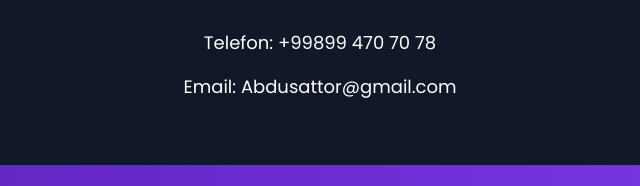
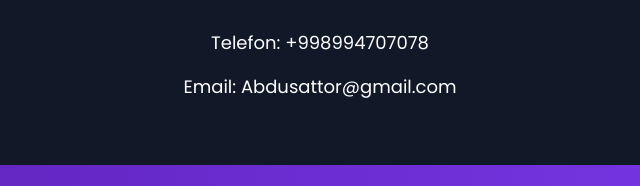
Before and after one commit to Abdusattoruz/PhoneTrend, a plain HTML site: page index.html in a window 1280 px wide. Shown: the part 1080-1266 px from the top of the page, 320-960 px from the left. Drawn offline with nearby package versions, Linux system fonts and the light colour scheme.

Commit message:
Update index.html

```diff
--- a/index.html
+++ b/index.html
@@ -127,7 +127,7 @@
         <div class="container mx-auto px-4 text-center">
             <h2 class="text-3xl md:text-4xl font-bold mb-6">Biz bilan bog‘laning</h2>
             <p class="text-lg md:text-xl mb-8 max-w-3xl mx-auto">Savollaringiz bo‘lsa yoki buyurtma berishni xohlasangiz, biz bilan bog‘laning. Biz sizga eng yaxshi xizmatni taqdim etamiz!</p>
-            <p class="text-lg mb-4">Telefon: <a href="tel:+998901234567" class="hover:text-purple-300 transition-colors duration-200">+99899 470 70 78</a></p>
+            <p class="text-lg mb-4">Telefon: <a href="tel:+998901234567" class="hover:text-purple-300 transition-colors duration-200">+998994707078</a></p>
             <p class="text-lg">Email: <a href="mailto:info@phonetrend.uz" class="hover:text-purple-300 transition-colors duration-200">Abdusattor@gmail.com</a></p>
         </div>
     </section>
```
